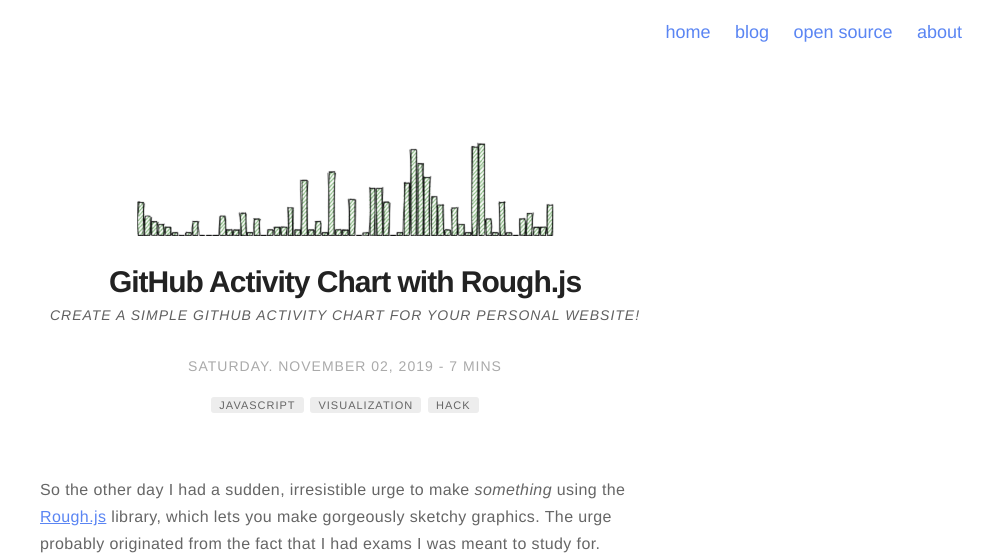
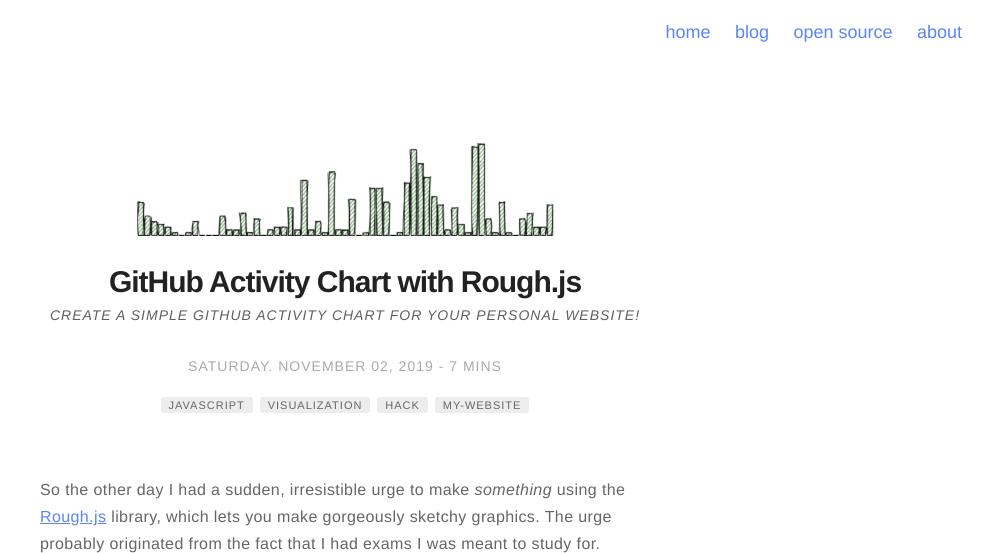
Before and after one commit to bobheadxi/bobheadxi.github.io, a Jekyll site: the page built from _posts/2019-11-2-rough-github-chart.md, in a window 1280 px wide and 900 px high, cut to the strip 0-553 px from the top of the window. Shown: the whole strip, without its empty margins (295-1280 px from the left). Built offline with Jekyll 4.4.1, drawn with Linux system fonts in a browser that asks for light colours; nearby versions of some CDN libraries; a script that is not in the unit is left out.

Commit message:
add descriptions to blog page, adjust descriptions of posts

```diff
--- a/_posts/2019-11-2-rough-github-chart.md
+++ b/_posts/2019-11-2-rough-github-chart.md
@@ -8,9 +8,10 @@
 - javascript
 - visualization
 - hack
+- my-website
 category: blog
 author: robert
-description: Create a simple GitHub activity chart for your personal website!
+description: create a simple GitHub activity chart for your personal website!
 alt_location:
   type: DEV
   url: https://dev.to/bobheadxi/github-activity-chart-with-rough-js-1c3d
```
Also changed, not shown: _includes/blog-post.html (+9 -3 lines), _posts/2018-12-9-what-is-launch-pad.md (+1 -1 lines), _posts/2019-2-8-docs-builder.md (+1 -1 lines), _posts/2019-9-10-labelist.md (+2 -1 lines), _posts/2020-4-1-march-2020-site-updates.md (+2 -1 lines).
